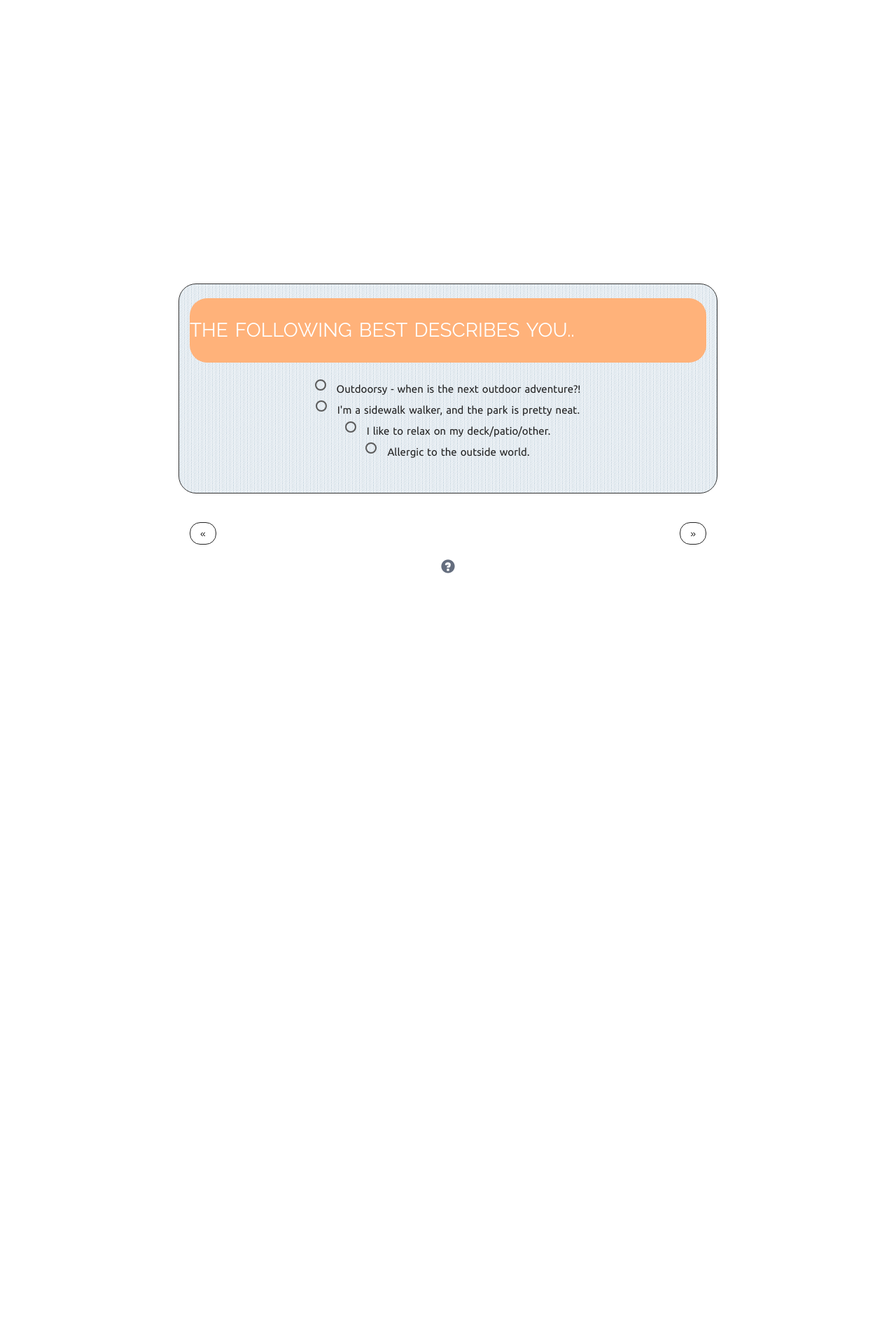
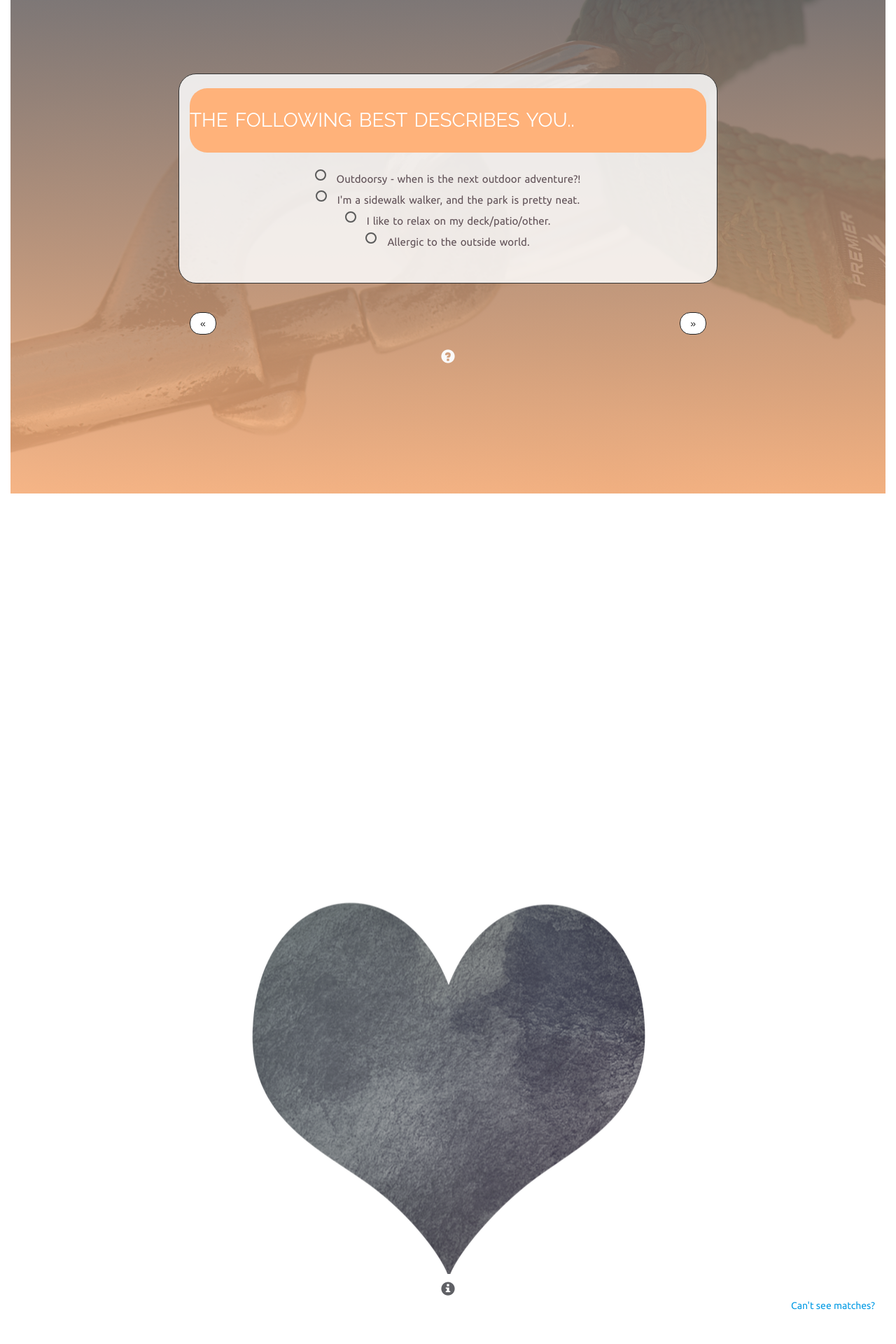
Before and after one commit to kristinesterley/PetSelect, a PHP site: page / in a window 1280 px wide. Shown: the part 1440-3360 px from the top of the page at 70% size. Before the commit the page ends 2259 px from the top, so only its background shows below. Run offline with PHP 8.4, Linux system fonts and the light colour scheme; some libraries are stand-ins or nearby versions.

Commit message:
styled quiz and results

```diff
--- a/assets/css/style.css
+++ b/assets/css/style.css
@@ -109,11 +109,21 @@ header {
 	letter-spacing: 0.2em;
 	border: 3px solid #FFB27A;
 	padding: 0px;
-	border-radius: 25px;
 }
 
 #blank-space {
-	height: 1000px;
+	height: 500px;
+}
+
+#quiz-row {
+	background: linear-gradient(rgba(95, 96, 101, 0.85), rgba(255, 178, 122, 0.85)),
+               rgba(0,0,0,0.15) url('../images/leash.jpg') no-repeat center;
+    background-size: cover;
+    height: 800px;
+}
+
+#space-quiz {
+	height: 200px;
 }
 
 #quiz {
@@ -121,8 +131,9 @@ header {
 	width: 770px;
 	margin: 0 auto;
 	border-radius: 25px;
-	background: url("../images/blu_stripes.png");
+	background: rgba(253, 253, 253, .85);
 	border: 1px solid #333
+
 
 }
 
@@ -135,13 +146,14 @@ header {
 }
 
 label {
-	font-size: 22px;
+	font-size: 25px;
 	word-spacing: 0.1em;
 	padding: 5px;
 	font-family: "Ubuntu";
-	color: #222;
+	color: #5F5056;
 	font-weight: normal;
 }
+
 
 .h2 {
 	font-size: 28px;
@@ -152,6 +164,7 @@ label {
 	margin-bottom: 0px;
 	border-radius: 25px;
 }
+
 
 p {
 	font-size: 14px;
@@ -179,21 +192,19 @@ ul.pager li a {
 }
 
 .glyphicon-question-sign {
-	color: #646D7E;
+	color: #FAFAFA;
 	font-size: 20px;
 }
 
-#results {
-	list-style: none;
-}
-
-.panel {
-	font-family: "Ubuntu";
-}
 
 #enter-zip  {
 	font-size: 18px;
 	letter-spacing: 0.2em;
+	color: #FDFDFD;
+}
+
+#zipcode {
+	color: #FDFDFD;
 }
 
 #show-match {
@@ -214,8 +225,46 @@ ul.pager li a {
 	word-wrap: break-word
 }
 
+.glyphicon-info-sign:hover {
+	color: #FFB27A;
+	cursor: pointer;
+}
+
+.glyphicon-info-sign {
+	color: #5F6065;
+	font-size: 20px;
+}
+
+#cant-see:hover {
+	color: #FFB27A;
+	font-weight: bold;
+	font-style: none;
+	cursor: pointer;
+}
+
+#cant-see {
+	float: right;
+	font-family: "Ubuntu";
+}
+
 #blank-space2 {
-	height: 1000px;
+	height: 500px;
+}
+
+#results {
+	list-style: none;
+	padding-top: 160px;
+	background: url(../images/heart.png) no-repeat center;
+	height: 575px;
+}
+
+#printedResults {
+	margin-top: 20px;
+}
+
+.panel {
+	font-family: "Ubuntu";
+	color: #5F6065;
 }
 
 
@@ -226,14 +275,16 @@ ul.pager li a {
 	width:200px;
 	padding:5px;
 	height:235px;
-	outline: 2px solid black;
+	outline: 2px solid #5F6065;
 	margin:10px;
-	background-color: white;
+	background-color: #FDFDFD;
 
 }
 
 #adoptees{
-	background: url("../images/blu_stripes.png");
+	background: linear-gradient(rgba(100, 96, 102, 0.35), rgba(95, 96, 101, 0.35)),
+               rgba(0,0,0,0.75) url('../images/blu_stripes.png');
+/*	background: url("../images/blu_stripes.png");*/
 }
 
 .adoptee-image {
--- a/assets/javascript/app.js
+++ b/assets/javascript/app.js
@@ -47,7 +47,7 @@ if(localStorage["zipcode"]){
 //Scroll to quiz!
 $("#start").click(function() {
     $('html,body').animate({
-        scrollTop: $("#quiz").offset().top},
+        scrollTop: $("#quiz-row").offset().top},
         'slow');
 });
 
@@ -84,8 +84,8 @@ var counter = 0
         $(".next").hide();
         console.log("hi");
         $("#quiz").css({
-            "background": "white",
-            "border-color": "white"})
+            "background": "transparent",
+            "border": "none"})
 
     }
 
@@ -98,7 +98,7 @@ var counter = 0
         if(counter < 13) {
             $(".next").show();
             $("#quiz").css({
-            "background-image": "url('assets/images/blu_stripes.png')",
+            "background": 'rgba(253, 253, 253, .85)',
             "border": "2px solid #FF8F66"})
         }
         if ($(".divs div:visible").prev().length != 0){
--- a/assets/javascript/petfinder.js
+++ b/assets/javascript/petfinder.js
@@ -59,7 +59,7 @@ function createAdopteeDiv(pfId, pfName, pfImage, pfGender) { //creates the adopt
                             '<img class="adoptee-image img-thumbnail" src='+ pfImage + ' alt='+pfName+'>'+
                             '<div class="adoptee-name">Name: '+pfName+'</div>'+
                             '<div class="adoptee-gender">Gender: '+pfGender+'</div>'+
-                            '<button class="btn btn-primary green lighten-1 btn-petfinder" data-id='+pfId+'>See More</button>'+
+                            '<button class="btn btn-primary deep-orange lighten-2 btn-petfinder" data-id='+pfId+'>See More</button>'+
                         '</div>'+
                     '</div>';
             return newDiv;
--- a/index.html
+++ b/index.html
@@ -57,7 +57,9 @@
 
       </div><!--ROW 2 end-->
 
-      <div class="row"><!--ROW 3 begin-->
+      <div class="row" id="quiz-row"><!--ROW 3 begin-->
+
+        <div id="space-quiz"></div>
 
           <div class="container-fluid" id="quiz">
             <div class="divs">
@@ -184,7 +186,7 @@
              <form action="">
               <label id="enter-zip">ENTER ZIP CODE</label>
               <input type="number" name="zip" id="zipcode"><br>
-              <button type="button" id="show-match">SHOW ME MY MATCH!</button>
+              <button type="button" id="show-match">SHOW ME MY MATCHES!</button>
              </form>
              </div><!--end cls14-->
                 <ul class="pager">
@@ -194,7 +196,7 @@
         </div><!--divs end-->
 
         <!--Click this for help-->
-        <a onclick="Materialize.toast('Welcome to Pet Select! <br> Simply fill in the quiz answers by clicking on the answer that best describes you. <br>  Use the arrows to toggle through the quiz.  <br> At the end you will need to enter a valid US zipcode to see your best pet matches.  Have fun!', 1000 * 12)"><span class="glyphicon glyphicon-question-sign" aria-hidden="true"></span></a>
+        <a onclick="Materialize.toast('Simply answer the questions by clicking on the option that best describes you. <br>  Use the arrows to toggle through the quiz.  <br> At the end you will need to enter a valid US zipcode to see your best pet matches.  <br> Have fun!', 1000 * 12)"><span class="glyphicon glyphicon-question-sign" aria-hidden="true"></span></a>
 
                <!--error modal-->
               <div class="modal fade" id="myModal" role="dialog">
@@ -204,7 +206,7 @@
                 <div class="modal-content">
                   <div class="modal-header">
                     <button type="button" class="close" data-dismiss="modal">&times;</button>
-                    <h4 class="modal-title">OOPS!</h4>
+                    <h4 class="modal-title">AWW NAH!</h4>
                   </div>
                   <div class="modal-body">
                     <p>Please enter a valid zip-code.</p>
@@ -234,10 +236,15 @@
 
 
     <div class="container-fluid">
+
       <ul id="results"></ul> <!-- div for quiz results buttons -->
+       <a onclick="Materialize.toast('Click on your match results to view more information on your match, including: <br> *An informative video <br> *Shelters local to you <br> *Matches up for adoption nearby', 1000 * 8)"><span class="glyphicon glyphicon-info-sign" aria-hidden="true"></span></a><br>
+
+       <a id="cant-see" onclick="Materialize.toast('You must take the quiz and enter a valid US zipcode in order to view your matches.', 1000 * 5)">Can't see matches?</a>
+
     </div>
-    <div class="container-fluid" id="printedResults">
-      <div class="row">
+    <div class="container-fluid">
+      <div class="row"  id="printedResults">
         <div class="col-md-7"><!-- div for YouTube video player -->
 
           <div class="media">
```
Also changed, not shown: assets/images/heart.png (added), assets/images/leash.jpg (added), 1 other file.
